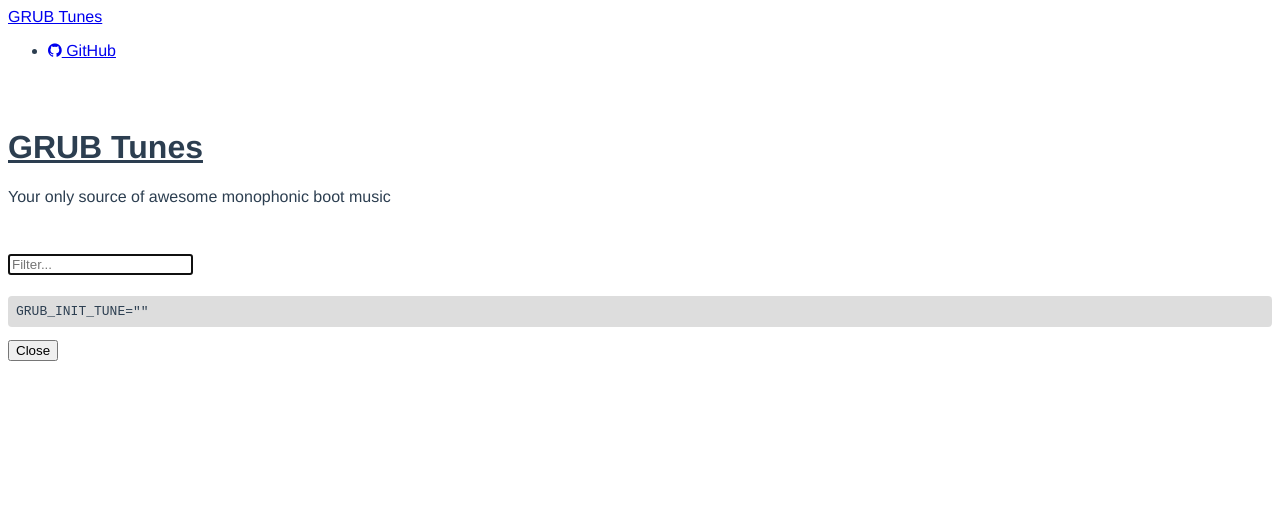
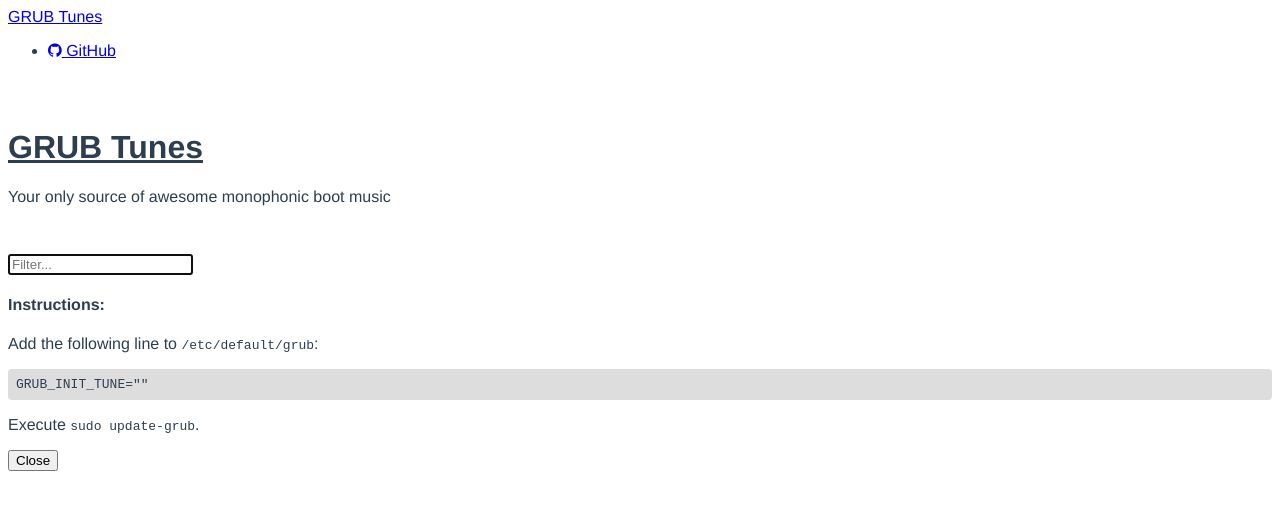
Before and after one commit to thebabush/grub-tunes, a Vue app: page / in a window 1280 px wide. Shown: the top 510 px of the page. Built offline with nearby package versions, Linux system fonts and the light colour scheme.

Commit message:
Instructions

```diff
--- a/src/components/Library.vue
+++ b/src/components/Library.vue
@@ -27,7 +27,10 @@
             <h4 class="modal-title">{{ currentTune.title }}</h4>
           </div>
           <div class="modal-body">
+            <h4>Instructions:</h4>
+            <p>Add the following line to <code>/etc/default/grub</code>:</p>
             <pre>GRUB_INIT_TUNE="{{ currentTune.data }}"</pre>
+            <p>Execute <code>sudo update-grub</code>.</p>
           </div>
           <div class="modal-footer">
             <button type="button" class="btn btn-primary btn-small" data-dismiss="modal">Close</button>
```
Also changed, not shown: 1 other file (tests, documents, lock files or other folders).
